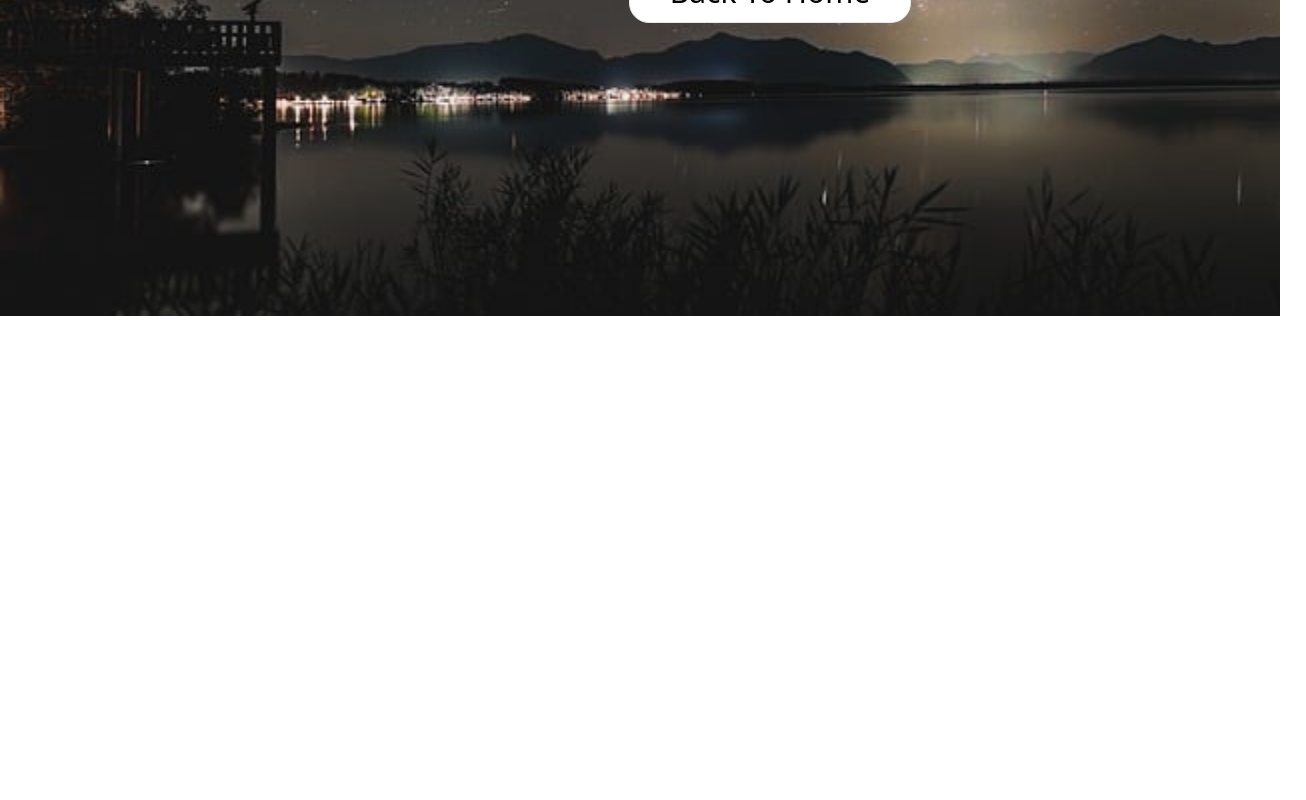
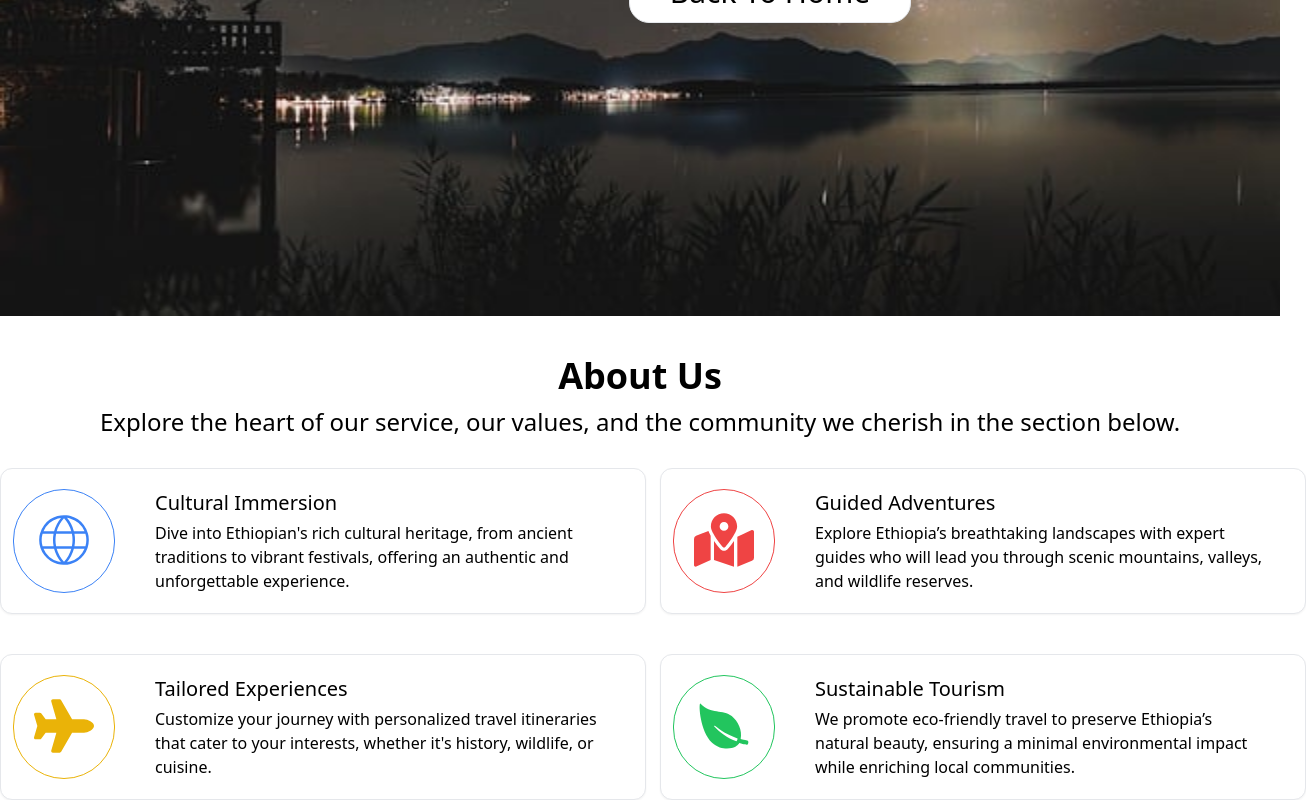
Before and after one commit to YohannesHailemariam/ExploreEthiopia, a React (Vite) app: page /about in a window 1280 px wide. Shown: the part 484-1284 px from the top of the page, 1306 px wide, since content can reach past the window. Before the commit the page ends 800 px from the top, so only its background shows below. Built offline with nearby package versions, Linux system fonts and the light colour scheme.

Commit message:
Finished settin up the about us card and the about us section of the about us page

```diff
--- /dev/null
+++ b/src/components/AboutPageComponents/AboutUsCard.jsx
@@ -0,0 +1,20 @@
+import React, {useState} from 'react'
+
+const AboutUsCard = ({icon, title, text, textColor, border}) => {
+
+  return (
+        <div className='border pl-3 pr-10 py-5 w-fit shadow-sm rounded-xl flex flex-row gap-10 bg-white'>
+        <div className={`border p-5 ${border} ${textColor} w-fit rounded-full`}>
+            <div className='text-6xl'>
+                {icon}
+            </div>
+        </div>
+        <div>
+            <h1 className='text-xl font-medium mb-1'>{title}</h1>
+            <h2 className='w-[450px]'>{text}</h2>
+        </div>
+    </div>
+  )
+}
+
+export default AboutUsCard;
--- /dev/null
+++ b/src/components/AboutPageComponents/AboutUsSection.jsx
@@ -0,0 +1,55 @@
+import React from 'react'
+import AboutUsCard from './AboutUsCard'
+import { CiGlobe } from "react-icons/ci";
+import { FaPlane } from "react-icons/fa";
+import { FaMapMarkedAlt } from "react-icons/fa";
+import { IoIosLeaf } from "react-icons/io";
+
+const AboutUsSection = () => {
+  return (
+    <div className='mt-[40px]'>
+        <div className='grid grid-cols-1 place-items-center gap-y-[10px]'>
+            <hl className='text-4xl font-semibold'>About Us</hl>
+            <p className='text-2xl'>
+                Explore the heart of our service, our values,
+                and the community we cherish in the section below.
+            </p>
+            <div className='grid grid-cols-2 gap-10 mt-5'>
+                <AboutUsCard
+                    icon={<CiGlobe />}
+                    title={'Cultural Immersion'}
+                    text={"Dive into Ethiopian's rich cultural heritage, from ancient traditions to vibrant festivals, offering an authentic and unforgettable experience."}
+                    border={"border-blue-500"}
+                    textColor={'text-blue-500'}
+                />
+
+                <AboutUsCard
+                    icon={<FaMapMarkedAlt />}
+                    title={'Guided Adventures'}
+                    text={"Explore Ethiopia’s breathtaking landscapes with expert guides who will lead you through scenic mountains, valleys, and wildlife reserves."}
+                    border={"border-red-500"}
+                    textColor={'text-red-500'}
+                />
+
+                <AboutUsCard
+                    icon={<FaPlane />}
+                    title={'Tailored Experiences'}
+                    text={" Customize your journey with personalized travel itineraries that cater to your interests, whether it's history, wildlife, or cuisine."}
+                    border={"border-yellow-500"}
+                    textColor={'text-yellow-500'}
+                />
+
+                <AboutUsCard
+                    icon={<IoIosLeaf />}
+                    title={'Sustainable Tourism'}
+                    text={"We promote eco-friendly travel to preserve Ethiopia’s natural beauty, ensuring a minimal environmental impact while enriching local communities."}
+                    border={"border-green-500"}
+                    textColor={'text-green-500'}
+                />
+            </div>
+        </div>
+    </div>
+  )
+}
+
+export default AboutUsSection
--- a/src/pages/AboutPage.jsx
+++ b/src/pages/AboutPage.jsx
@@ -1,10 +1,12 @@
 import React from 'react'
 import AboutLandingImage from '../components/AboutPageComponents/AboutLandingImage'
+import AboutUsSection from '../components/AboutPageComponents/AboutUsSection'
 
 const AboutPage = () => {
   return (
     <div>
       <AboutLandingImage />
+      <AboutUsSection />
     </div>
   )
 }
```
